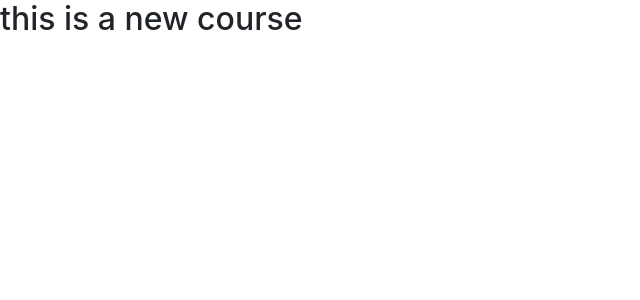
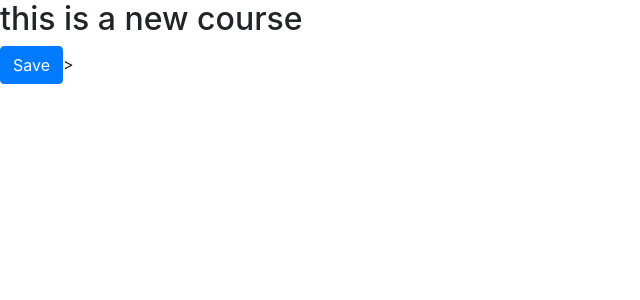
Before and after one commit to EduardoPerezC/demo-app, an Angular app: page / in a window 1280 px wide. Shown: the top 300 px of the page, without its empty margins (0-640 px from the left). Built offline with nearby package versions, Linux system fonts and the light colour scheme.

Commit message:
applying boostrap style

```diff
--- a/src/app/course.html
+++ b/src/app/course.html
@@ -1 +1,2 @@
 <h2>this is a new course</h2>
+<button class="btn btn-primary">Save</button>>
```
